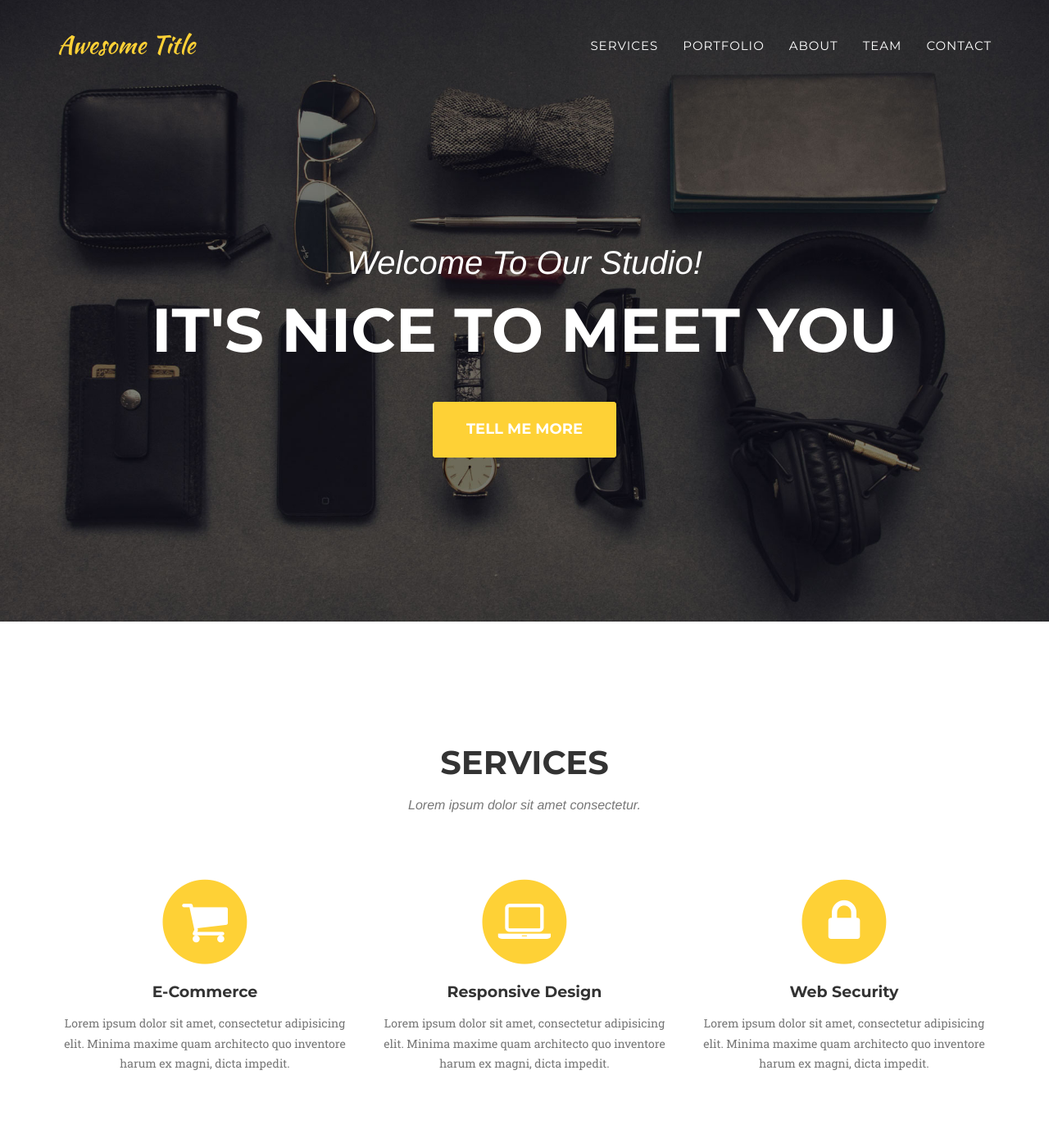
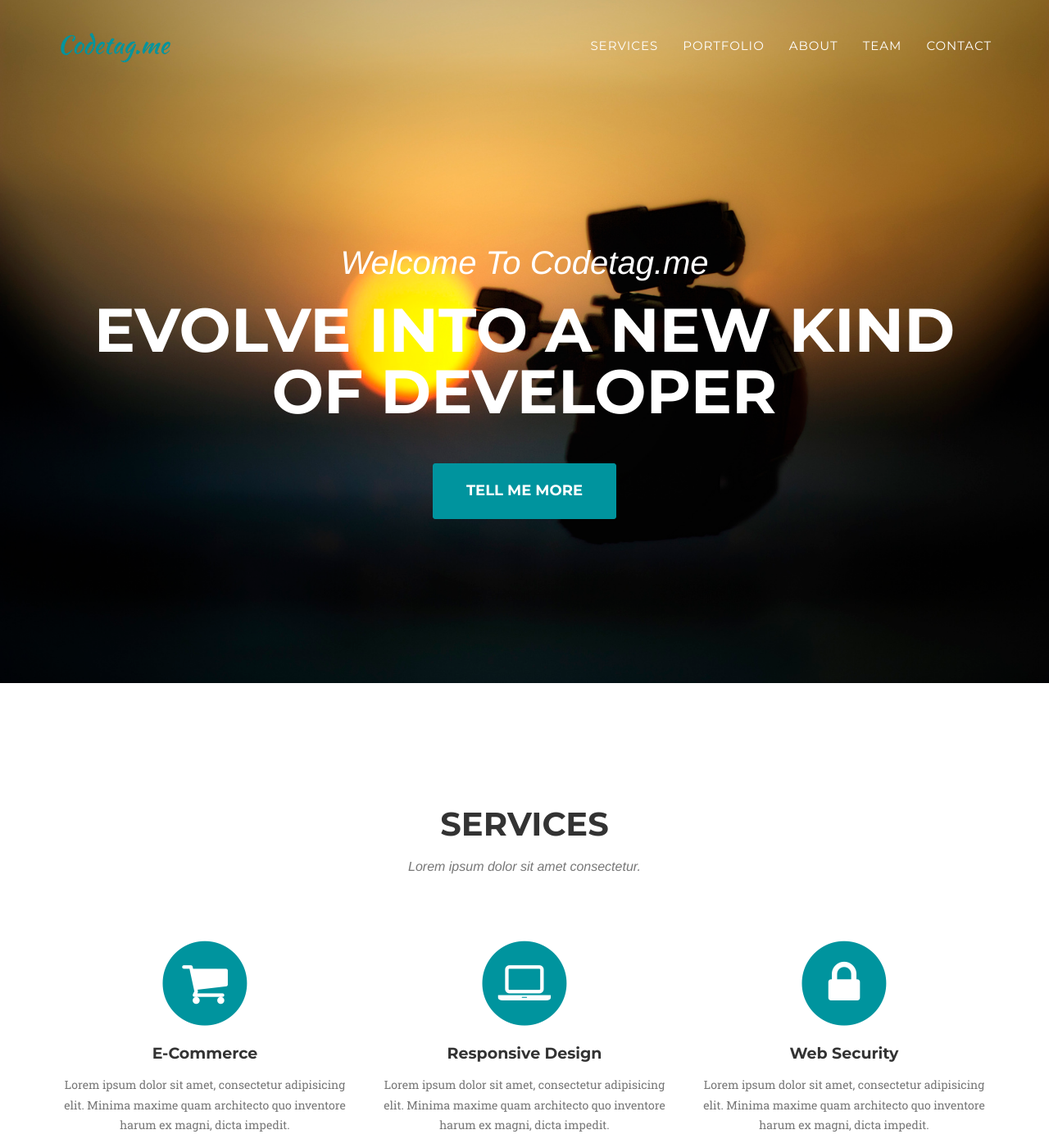
Before and after one commit to CodeTag/codetag.github.com, a Jekyll site: the page built from index.html, in a window 1280 px wide and 1400 px high. Shown: the whole window at 82% size. Built offline with Jekyll 4.4.1, drawn with Linux system fonts in a browser that asks for light colours; some web fonts are replaced; some of the changed text lies outside the part shown.

Commit message:
add new image bg

```diff
--- a/_config.yml
+++ b/_config.yml
@@ -1,15 +1,15 @@
 exclude:  [ Gemfile, Gemfile.lock, Procfile, vendor, gems]
-url: https://y7kim.github.io
+url: https://codetag.me
 baseurl:
 
 # Site settings
-title: Awesome Title
+title: Codetag.me
 email: your-email@domain.com
 description: "Write an awesome description for your new site here. You can edit this line in _config.yml. It will appear in your document head meta (for Google search results) and in your feed.xml site description."
 
 # Color settings (hex-codes without the leading hash-tag)
 color:
-  primary: fed136
+  primary: 00949e
   secondary: 333
   secondary-dark: 000
 
--- a/_includes/header.html
+++ b/_includes/header.html
@@ -44,8 +44,8 @@
     <header>
         <div class="container">
             <div class="intro-text">
-                <div class="intro-lead-in">Welcome To Our Studio!</div>
-                <div class="intro-heading">It's Nice To Meet You</div>
+                <div class="intro-lead-in">Welcome To Codetag.me</div>
+                <div class="intro-heading">EVOLVE INTO A NEW KIND OF DEVELOPER</div>
                 <a href="#services" class="page-scroll btn btn-xl">Tell Me More</a>
             </div>
         </div>
```
Also changed, not shown: img/header-bg.jpg.
